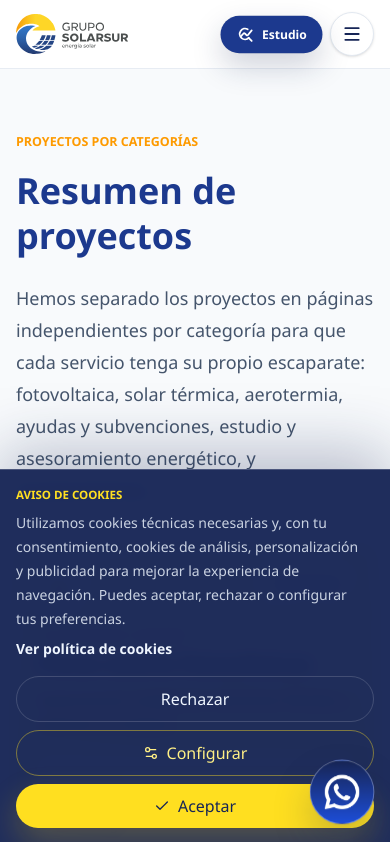
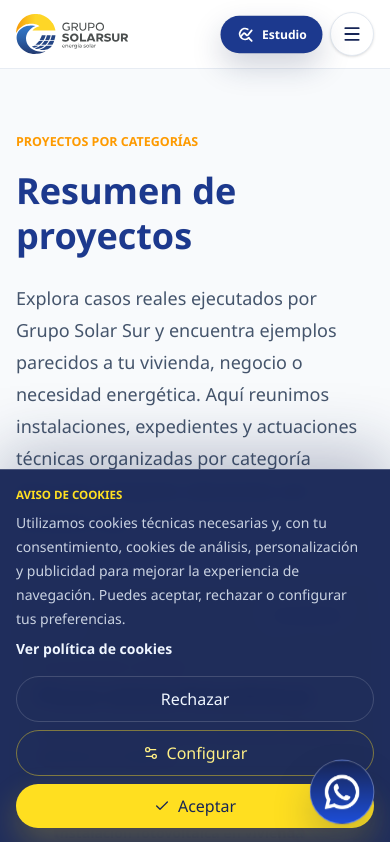
Before and after one commit to gruposolarsur-sudo/gruposolarsur-web, a Next.js app: page /proyectos in a window 390 px wide. Shown: the top 842 px of the page. Built offline with nearby package versions, Linux system fonts and the light colour scheme.

Commit message:
cambios negrita

```diff
--- a/src/app/globals.css
+++ b/src/app/globals.css
@@ -78,10 +78,11 @@ a {
   overflow-wrap: break-word;
 }
 
-:where(h1, h2, h3, h4) {
+:where(h1, h2, h3, h4, h5, h6) {
   overflow-wrap: normal;
   word-break: normal;
   hyphens: manual;
+  font-synthesis: weight;
 }
 
 @supports (text-wrap: balance) {
@@ -103,21 +104,14 @@ a {
 }
 
 @media (max-width: 639px) {
-  .home-page :where(h1, h2) {
-    font-synthesis: weight;
-    font-weight: 900;
+  :where(h1, h2) {
+    font-weight: 900 !important;
     -webkit-text-stroke: 0.25px rgba(15, 23, 42, 0.14);
   }
 
-  .home-page :where(h3) {
-    font-synthesis: weight;
-    font-weight: 900;
-  }
-}
-
-@media (min-width: 640px) {
-  .home-page :where(h1, h2) {
-    font-weight: 700;
+  :where(h3, h4, h5, h6) {
+    font-weight: 800 !important;
+    -webkit-text-stroke: 0.18px rgba(15, 23, 42, 0.1);
   }
 }
 
--- a/src/app/proyectos/page.tsx
+++ b/src/app/proyectos/page.tsx
@@ -132,10 +132,11 @@ export default function ProjectsPage() {
                 </h1>
               </div>
               <p className="max-w-3xl text-lg leading-8 text-slate-600">
-                Hemos separado los proyectos en páginas independientes por
-                categoría para que cada servicio tenga su propio escaparate:
-                fotovoltaica, solar térmica, aerotermia, ayudas y subvenciones,
-                estudio y asesoramiento energético, y mantenimiento.
+                Explora casos reales ejecutados por Grupo Solar Sur y encuentra
+                ejemplos parecidos a tu vivienda, negocio o necesidad
+                energética. Aquí reunimos instalaciones, expedientes y
+                actuaciones técnicas organizadas por categoría para que compares
+                soluciones con contexto real.
               </p>
             </div>
 
```
